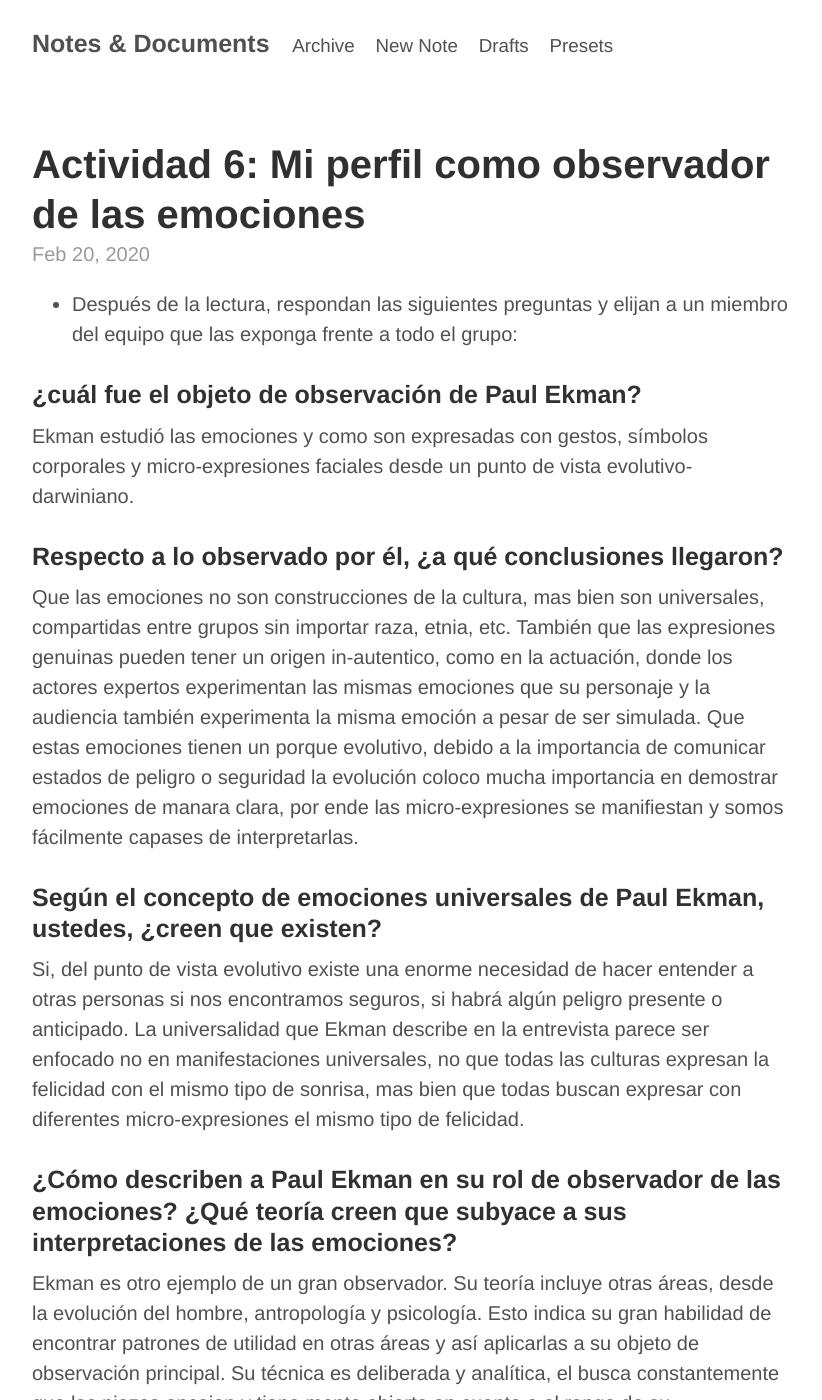
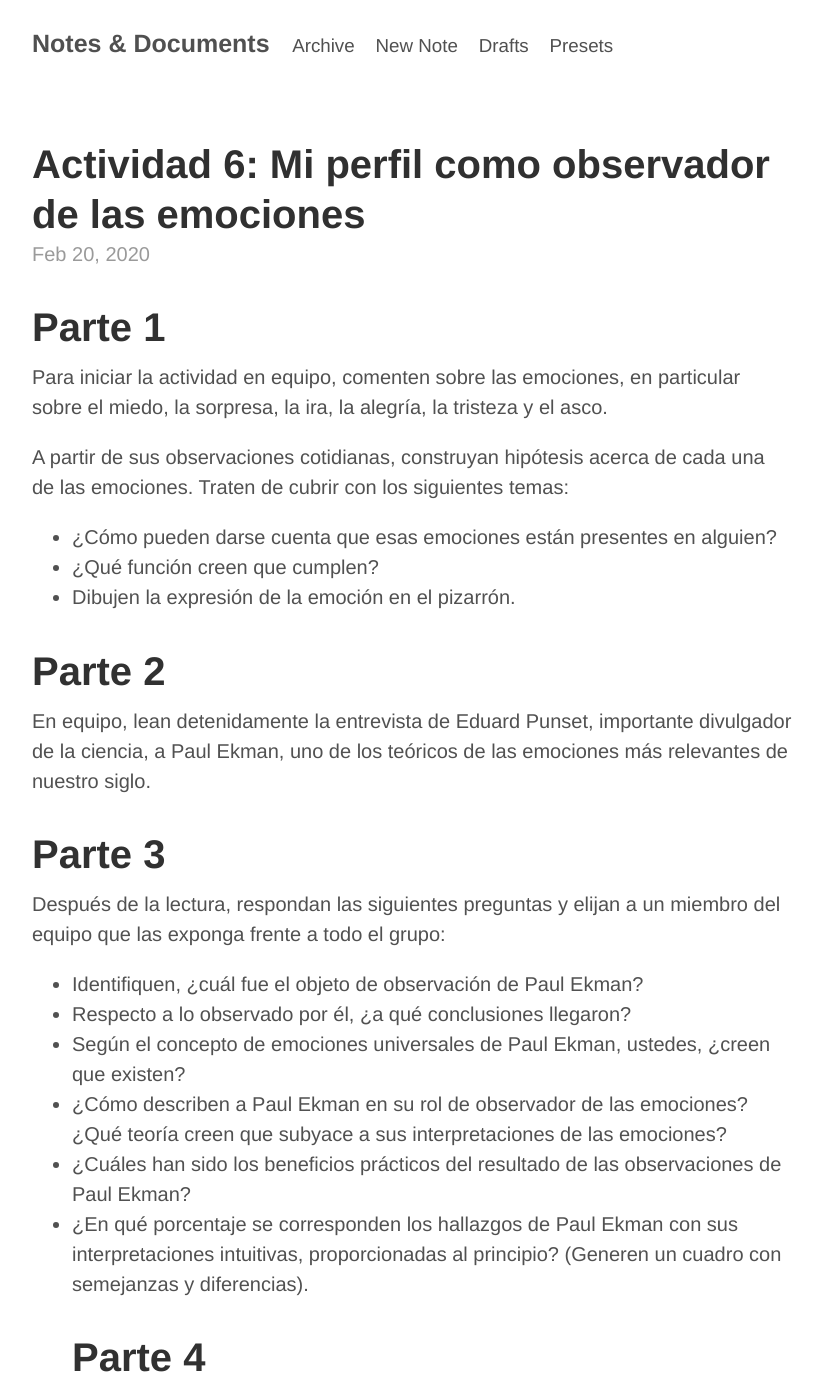
Before and after one commit to alex-esc/notes, a Jekyll site: the page built from _posts/2020-02-20-obser-ekman.md, in a window 1280 px wide and 1400 px high. Shown: the whole window, without its empty margins (228-1050 px from the left). Built offline with Jekyll 4.4.1, drawn with Linux system fonts in a browser that asks for light colours; some of the changed text lies outside the part shown.

Commit message:
Update 2020-02-20-obser-ekman.md

```diff
--- a/_posts/2020-02-20-obser-ekman.md
+++ b/_posts/2020-02-20-obser-ekman.md
@@ -3,6 +3,43 @@ layout: 'post'
 title: 'Actividad 6: Mi perfil como observador de las emociones'
 tags: "tarea, Primer Semestre, Metodos y técnicas de observación"
 ---
+
+# Parte 1
+
+Para iniciar la actividad en equipo, comenten sobre las emociones, en particular sobre el miedo, la sorpresa, la ira, la alegría, la tristeza y el asco.
+
+A partir de sus observaciones cotidianas, construyan hipótesis acerca de cada una de las emociones. Traten de cubrir con los siguientes temas:
+
+* ¿Cómo pueden darse cuenta que esas emociones están presentes en alguien?
+* ¿Qué función creen que cumplen?
+* Dibujen la expresión de la emoción en el pizarrón.
+
+# Parte 2
+
+En equipo, lean detenidamente la entrevista de Eduard Punset, importante divulgador de la ciencia, a Paul Ekman, uno de los teóricos de las emociones más relevantes de nuestro siglo.
+
+# Parte 3
+
+Después de la lectura, respondan las siguientes preguntas y elijan a un miembro del equipo que las exponga frente a todo el grupo:
+
+* Identifiquen, ¿cuál fue el objeto de observación de Paul Ekman?
+* Respecto a lo observado por él, ¿a qué conclusiones llegaron?
+* Según el concepto de emociones universales de Paul Ekman, ustedes, ¿creen que existen?
+* ¿Cómo describen a Paul Ekman en su rol de observador de las emociones? ¿Qué teoría creen que subyace a sus interpretaciones de las emociones?
+* ¿Cuáles han sido los beneficios prácticos del resultado de las observaciones de Paul Ekman?
+* ¿En qué porcentaje se corresponden los hallazgos de Paul Ekman con sus interpretaciones intuitivas, proporcionadas al principio? (Generen un cuadro con semejanzas y diferencias).
+# Parte 4
+
+De las respuestas proporcionadas resalten, en la presentación frente al grupo, lo siguiente:
+¿Cuál es la diferencia entre ustedes como observadores y Paul Ekman respecto a la observación de las emociones?
+
+
+
+
+
+
+----
+
 
 
 * Después de la lectura, respondan las siguientes preguntas y elijan a un miembro del equipo que las exponga frente a todo el grupo:
```
